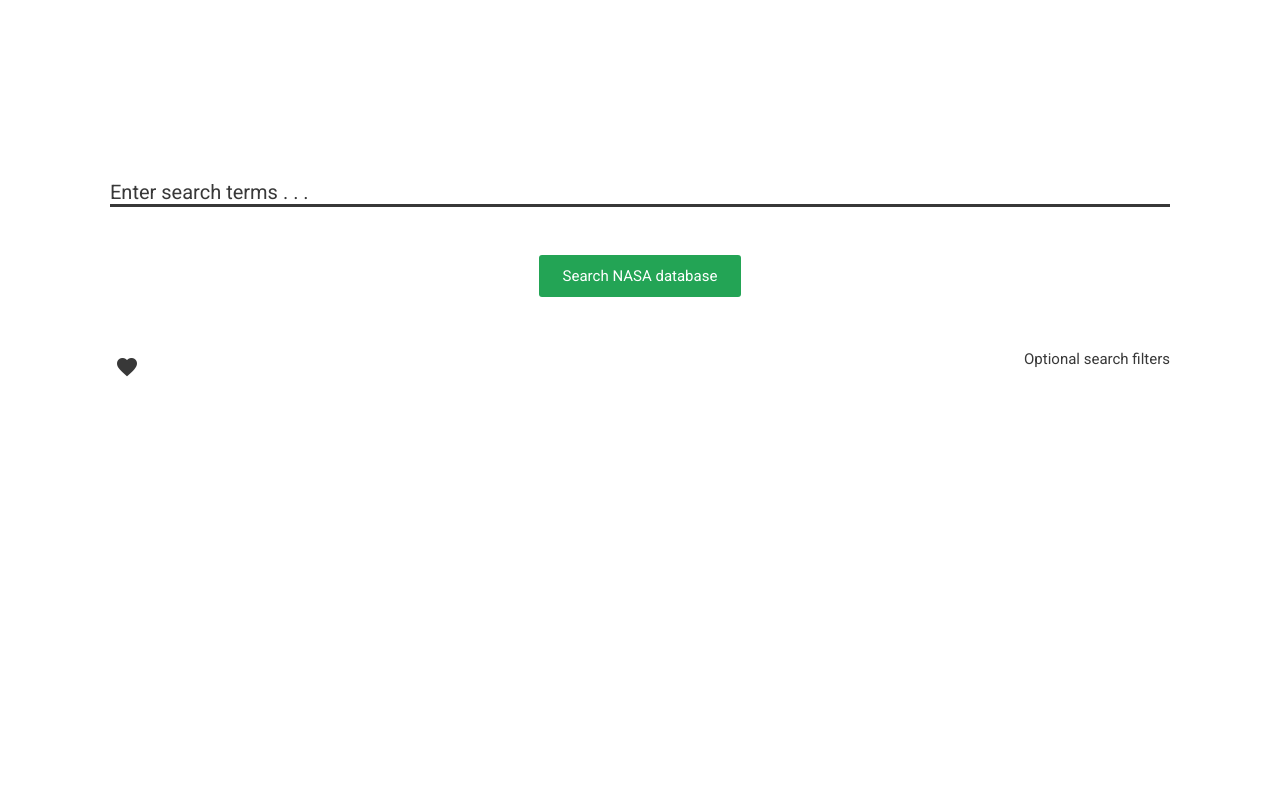
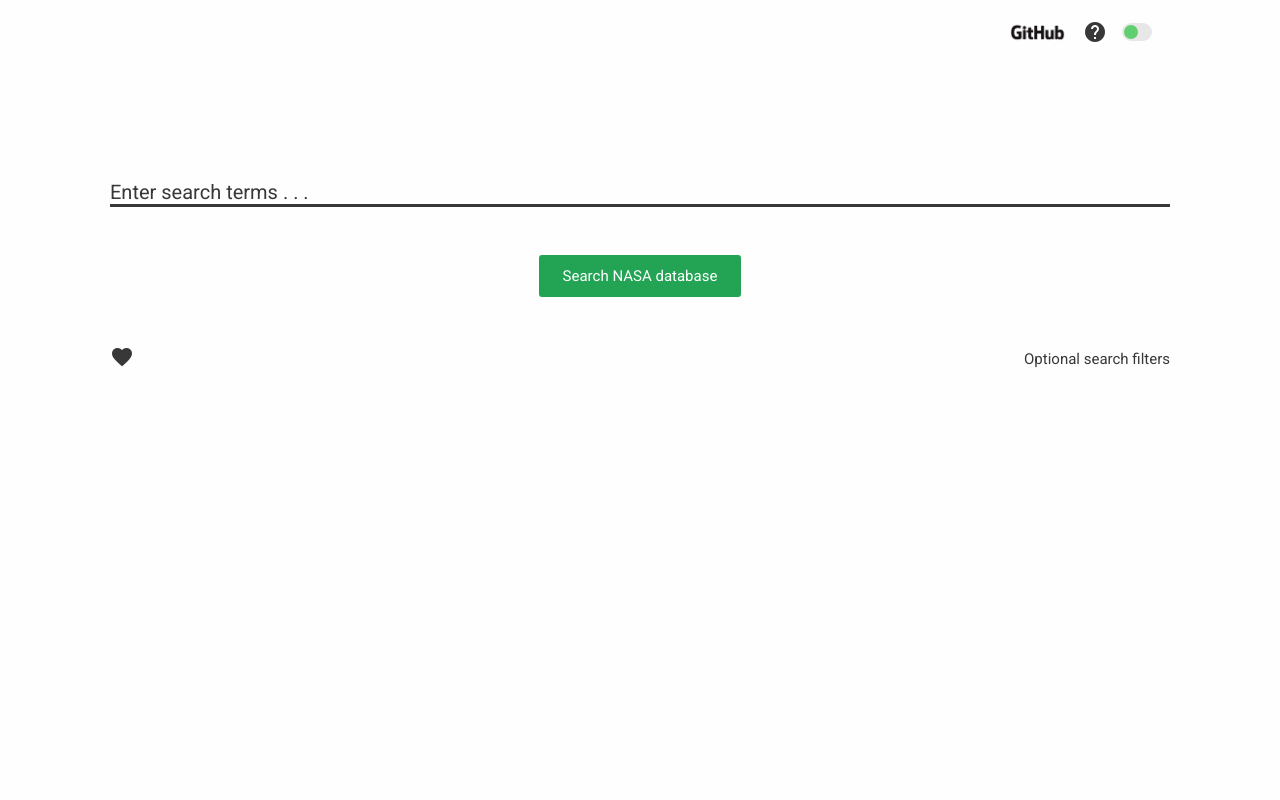
Before and after one commit to moonrise-tk/nasa-web-api, a PHP site: page /NasaWebApi.html in a window 1280 px wide. Run offline with PHP 8.4, Linux system fonts and the light colour scheme; some libraries are stand-ins or nearby versions.

Commit message:
Added dark mode

```diff
--- a/NasaWebApi.css
+++ b/NasaWebApi.css
@@ -1,25 +1,15 @@
 @import url('https://fonts.googleapis.com/css?family=Roboto&display=swap');
 @import url('https://fonts.googleapis.com/icon?family=Material+Icons');
-:root {
-    --main: #23a455;
-    --main-accent: #61ce70;
-    --main-bg: #fefefe;
-    --second: #383838;
-    --second-accent: #808080;
-}
-
 /* ---- general ---- */
 
 body {
     text-align: center;
-}
-
-.material-icons {
-    padding: 5px;
+    background-color: var(--main-bg);
 }
 
 * {
     text-decoration: none;
+    background: none;
     margin: 0;
     padding: 0;
     font-weight: 500;
@@ -30,7 +20,7 @@ body {
 
 #body-container {
     padding: 80px;
-    padding-top: 150px;
+    padding-top: 70px;
 }
 
 .widget-container {
@@ -89,6 +79,54 @@ body {
     animation-fill-mode: forwards;
 }
 
+/* ---- Header ---- */
+
+#header {
+    width: 80%;
+    height: 40px;
+    padding-top: 20px;
+    padding-bottom: 20px;
+    text-align: right;
+    margin: auto;
+}
+
+#help-icon {
+    float: right;
+    margin-left: 15px;
+}
+
+#toggle-switch-ring {
+    display: flex;
+    float: right;
+    flex-shrink: 0;
+    height: 14px;
+    width: 26px;
+    border-radius: 44px;
+    padding: 2px;
+    margin-top: 3px;
+    margin-left: 15px;
+    box-sizing: content-box;
+    background: var(--dark-bg);
+    cursor: pointer;
+}
+
+#toggle-switch {
+    width: 14px;
+    height: 14px;
+    border-radius: 44px;
+    background: var(--main-accent);
+}
+
+#toggle-switch[selected="true"] {
+    transition: transform 200ms ease-out 0s, background 200ms ease-out 0s;
+    transform: translateX(12px) translateY(0px);
+}
+
+#toggle-switch[selected="false"] {
+    transition: transform 200ms ease-out 0s, background 200ms ease-out 0s;
+    transform: translateX(0px) translateY(0px);
+}
+
 /* ---- search bar ---- */
 
 #searchform {
@@ -141,7 +179,12 @@ body {
 #search-modal-title, #modal-title {
     font-size: 35px;
     font-weight: 900;
-    padding-bottom: 15px;
+    padding-bottom: 25px;
+}
+
+.search-text-input {
+    margin-left: 5px;
+    margin-right: 5px;
 }
 
 .search-filter-text {
@@ -164,24 +207,24 @@ body {
 #favorites {
     clear: left;
     float: left;
-    margin-top: 5px;
+    /* margin-top: 5px; */
 }
 
-#favorites[selected="false"] {
+.material-icons[selected="false"] {
     color: var(--second);
     transition: 0.25s ease-in-out;
 }
 
-#favorites[selected="false"]:hover {
+.material-icons[selected="false"]:hover {
     color: var(--main-accent);
     cursor: pointer;
 }
 
-#favorites[selected="true"] {
+.material-icons[selected="true"] {
     color: var(--main-accent);
 }
 
-#favorites[selected="true"]:hover {
+.material-icons[selected="true"]:hover {
     cursor: pointer;
 }
 
@@ -369,6 +412,13 @@ body {
     max-width: 55%;
 }
 
+#modal-buttons {
+    height: 60px;
+    margin: 0 auto;
+    padding: 10px 0;
+    text-align: center;
+}
+
 /* The Close Button */
 
 .close {
@@ -404,6 +454,11 @@ body {
     left: 10px;
 }
 
+#favorite-button-container {
+    padding-top: 15px;
+    height: 100%;
+}
+
 #favorite-button[selected="false"] {
     /*display: none;*/
     color: var(--second);
--- a/NasaWebApi.html
+++ b/NasaWebApi.html
@@ -2,12 +2,24 @@
 
 <head>
     <link rel="stylesheet" href="https://fonts.googleapis.com/icon?family=Material+Icons">
+    <link id="theme" rel="stylesheet" href="regularTheme.css">
     <link rel="stylesheet" href="NasaWebApi.css">
     <script src="https://ajax.googleapis.com/ajax/libs/jquery/3.4.1/jquery.min.js"></script>
     <script src="NasaWebApi.js"></script>
 </head>
 
 <body>
+    <div id="header">
+        <div id="toggle-switch-ring">
+            <div id="toggle-switch" selected="false">
+            </div>
+        </div>
+        <i class="material-icons" selected="false" id="help-icon">help</i>
+        <a href="https://github.com/tklightningfast/nasa-web-api" target="_blank">
+            <img src="images/GitHub-Logos/GitHub_Logo.png" height="25px" id="github-logo">
+        </a>
+
+    </div>
     <div id="body-container">
         <div class="widget-container">
             <center>
@@ -19,6 +31,7 @@
                 <a href="#" class="button" role="button" id="button-nasa-api">
                     <span class="button-text">Search NASA database</span>
                 </a>
+
             </center>
         </div>
         <div class="widget-container">
@@ -90,13 +103,14 @@
                         <div id="modal-center" class="search-description"></div>
                         <span class="search-filter-text">Keywords: </span>
                         <div id="modal-keywords" class="search-description"></div>
-                        <div class="widget-container button-wrapper">
-                            <center>
+                        <div class="button-wrapper" id="modal-buttons">
+                            <span id="favorite-button-container">
                                 <i class="material-icons" id="favorite-button">favorite</i>
-                                <a href="#" class="button" role="button" id="find-similar-button">
-                                    <span class="button-text">Find similar by keywords</span>
-                                </a>
-                            </center>
+                            </span>
+
+                            <a href="#" class="button" role="button" id="find-similar-button">
+                                <span class="button-text">Find similar by keywords</span>
+                            </a>
                         </div>
                     </div>
 
--- a/NasaWebApi.js
+++ b/NasaWebApi.js
@@ -139,6 +139,19 @@ jQuery(document).ready(function () {
         }
     }
 
+    $("#toggle-switch-ring").click(function () {
+        if (document.getElementById("toggle-switch").getAttribute('selected') == "false") {
+            document.getElementById("toggle-switch").setAttribute('selected', "true");
+            $("#theme").attr('href', "darkTheme.css");
+            $("#github-logo").attr('src', "images/GitHub-Logos/GitHub_Logo_White.png")
+        } else {
+            document.getElementById("toggle-switch").setAttribute('selected', "false");
+            $("#theme").attr('href', "regularTheme.css");
+            $("#github-logo").attr('src', "images/GitHub-Logos/GitHub_Logo.png")
+        }
+
+    })
+
     window.addEventListener('resize', function () {
         $(".grid-item-media").width($(grid).width() * 21.0 / 65.0);
     }, true);
@@ -200,7 +213,7 @@ function applySearch() {
     searchKeywordsText = searchKeywords.value;
 }
 //Make it so that when you paste into the search input, the formatting is not copied as well
-document.querySelector('#searchform').addEventListener("paste", function (e) {
+$('#searchform').on("paste", function (e) {
     e.preventDefault();
     var text = e.clipboardData.getData("text/plain");
     document.execCommand("insertHTML", false, text);
@@ -325,7 +338,8 @@ function showItem(data, Grid) {
     img.setAttribute('onclick', 'showData(this)');
     img.setAttribute('onerror', 'imgNotFound(this)');
     img.setAttribute('id', nasa_id);
-    img.setAttribute('class', media_type + " grid-item-media");
+    img.setAttribute('class', "grid-item-media");
+    img.setAttribute('media-type', media_type);
     img.src = src;
     overlayTitle.textContent = title;
     div.appendChild(img);
@@ -417,7 +431,8 @@ function imgNotFound(img) {
 //RETURNS:
 //  none
 function showData(element) {
-    media_type = element.className;
+    console.log("Hello");
+    media_type = element.getAttribute('media-type');
     nasa_id = element.id;
     data = JSON.parse(sessionStorage.getItem(nasa_id));
     modal.setAttribute('nasa_id', nasa_id);
@@ -460,6 +475,9 @@ function showData(element) {
             modalAudio.play();
             modalAudio.style.display = "block";
             break;
+        default:
+            console.log(media_type);
+            break;
     }
     modal.style.display = "block";
 
@@ -483,7 +501,6 @@ function checkVideoSource(element) {
     element.parentElement.play();
 }
 function checkAudioSource(element) {
-    console.log(element.parentElement.id);
     nasa_id = element.nasa_id;
     element.onerror = function () { };
     element.src = "https://images-assets.nasa.gov/audio/" +
@@ -513,7 +530,6 @@ function alert() {
 //RETURNS:
 //  final: the http request to send to the nasa server
 function parseSearch() {
-    console.log("Hello");
     var initial = jQuery('#searchform').val();
     var final = "https://images-api.nasa.gov/search?";
     //check each of the input and optional searches and if they're not empty, include them
--- /dev/null
+++ b/regularTheme.css
@@ -0,0 +1,8 @@
+:root {
+    --main: #23a455;
+    --main-accent: #61ce70;
+    --dark-bg: #e7e7e7;
+    --main-bg: #fefefe;
+    --second: #383838;
+    --second-accent: #808080;
+}
```
Also changed, not shown: darkTheme.css (added, +8 -0 lines), images/GitHub-Logos/GitHub_Logo.png (added), images/GitHub-Logos/GitHub_Logo_White.png (added), images/GitHub-Logos/README.txt (added), 8 other files.
